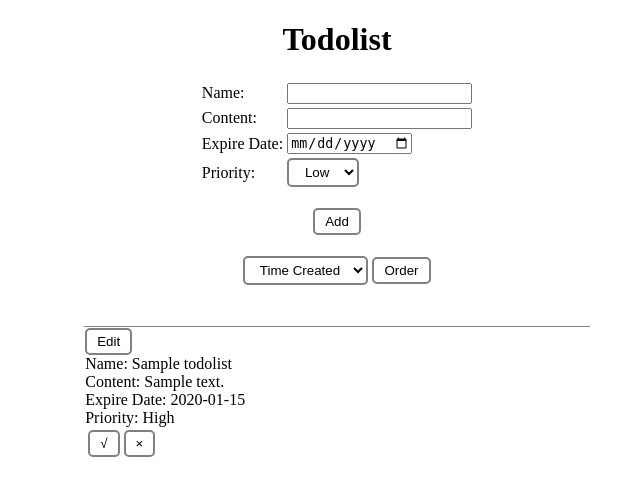
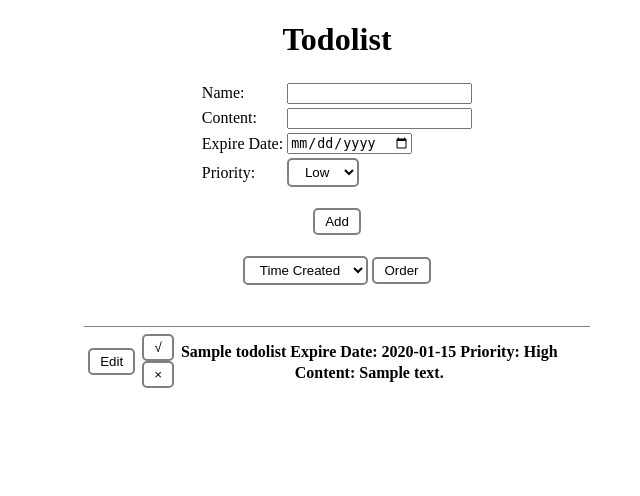
Before and after one commit to guosy1998/todolist, a Django app: page /todolist/ in a window 1280 px wide. Shown: the top 496 px of the page, without its empty margins (303-943 px from the left). Run offline with Django 3.2, Linux system fonts and the light colour scheme; tables that the repository leaves empty hold one stand-in row (values such as "Sample post"); lists and menus that the app fills with data are empty; some libraries are stand-ins or nearby versions.

Commit message:
divide css part

```diff
--- /dev/null
+++ b/todolist_site/static/style.css
@@ -0,0 +1,27 @@
+.select
+{
+    padding: 4px 10px;
+    text-align: center;
+    background-color: white;
+    color: black;
+    border: 2px solid grey;
+    border-radius:5px;
+}
+
+.button
+{
+    -webkit-transition-duration: 0.4s;
+    transition-duration: 0.4s;
+    padding: 4px 10px;
+    text-align: center;
+    background-color: white;
+    color: black;
+    border: 2px solid grey;
+    border-radius:5px;
+}
+
+.button:hover
+{
+    background-color: grey;
+    color: white;
+}
--- a/todolist_site/templates/todolist.html
+++ b/todolist_site/templates/todolist.html
@@ -1,11 +1,14 @@
 <!DOCTYPE html>
 <html lang="en">
+{% load staticfiles %}
 <head>
     <meta charset="UTF-8">
     <title>Todolist</title>
     <script crossorigin src="https://unpkg.com/react@16/umd/react.development.js"></script>
     <script crossorigin src="https://unpkg.com/react-dom@16/umd/react-dom.development.js"></script>
     <script src="https://cdn.staticfile.org/babel-standalone/6.26.0/babel.min.js"></script>
+
+    <link rel="stylesheet" href="../static/style.css"/>
 
     <script type="text/babel">
         //add an item
@@ -160,7 +163,12 @@
 
                 return (
                     <div>
+                        <table>
+                            <tr>
+                                <th>
                                     {button}
+                                </th>
+                                <th>
                                     <this.Switch
                                         edit={this.state.edit}
                                         id={this.props.id}
@@ -170,6 +178,9 @@
                                         status={this.props.status}
                                         priority={this.props.priority}
                                     />
+                                </th>
+                            </tr>
+                        </table>
                     </div>
                 );
             }
@@ -179,11 +190,16 @@
             return (
                 <div>
                     <form name="add" action="/todolist/edit" method="post">
+                        <table>
+                            <tr>
+                                <th>
                                     <input type="hidden" name="id" value={props.id} />
                                     Name:<br />
                                     <input name="name" value={props.name} /><br />
                                     Content:<br />
-                        <input name="content" value={props.content} /><br />
+                                    <input name="content" value={props.content} />
+                                </th>
+                                <th>
                                     Expire Date:<br />
                                     <input type="date" name="expire_date" value={props.expire_date} /><br />
                                     Status:
@@ -195,8 +211,13 @@
                                     <select class="select" name="priority">
                                         <option value="1" selected>Low</option>
                                         <option value="2">High</option>
-                        </select><br />
+                                    </select>
+                                </th>
+                                <th>
                                     <button class="button" type="submit">Submit</button><br />
+                                </th>
+                            </tr>
+                        </table>
                     </form>
                 </div>
             );
@@ -208,26 +229,48 @@
                 this.state = {opacity: 1.0 - this.props.status * 0.7};
             }
 
+            Details(props) {
+                return (
+                    <div>
+                        <table align="center">
+                            <tr>
+                                <th>
+                                    <label>{props.name}</label>
+                                </th>
+                                <th>
+                                    <label>Expire Date: {props.expire_date}</label>
+                                </th>
+                                <th>
+                                    <Priority priority={props.priority} />
+                                </th>
+                            </tr>
+                        </table>
+                        <label>Content: {props.content}</label>
+                    </div>
+                );
+            }
+
             render() {
                 return (
                     <div>
-                        <div style={this.state}>
-                            <label>Name: {this.props.name}</label><br />
-                            <label>Content: {this.props.content}</label><br />
-                            <label>Expire Date: {this.props.expire_date}</label><br />
-                            <Priority priority={this.props.priority} />
-                        </div>
-
                         <table>
                             <tr>
                                 <th>
                                     <Status status={this.props.status} id={this.props.id} />
-                                </th>
-                                <th>
                                     <form name="delete" action="/todolist/delete" method="POST">
                                         <input type="hidden" name="id" value={this.props.id} />
                                         <button class="button" type="submit">×</button><br />
                                     </form>
+                                </th>
+                                <th>
+                                    <div style={this.state}>
+                                        <this.Details
+                                            name={this.props.name}
+                                            content={this.props.content}
+                                            expire_date={this.props.expire_date}
+                                            priority={this.props.priority}
+                                        />
+                                    </div>
                                 </th>
                             </tr>
                         </table>
@@ -237,36 +280,6 @@
         }
     </script>
 
-    <style>
-        .select
-        {
-            padding: 4px 10px;
-            text-align: center;
-            background-color: white;
-            color: black;
-            border: 2px solid grey;
-            border-radius:5px;
-        }
-
-        .button
-        {
-            -webkit-transition-duration: 0.4s;
-            transition-duration: 0.4s;
-            padding: 4px 10px;
-            text-align: center;
-            background-color: white;
-            color: black;
-            border: 2px solid grey;
-            border-radius:5px;
-        }
-
-        .button:hover
-        {
-            background-color: grey;
-            color: white;
-        }
-
-    </style>
 </head>
 <body>
     <div align="center">
```
Also changed, not shown: todolist/settings.py (+9 -0 lines). Lines whose indentation alone changed are shown as unchanged.
